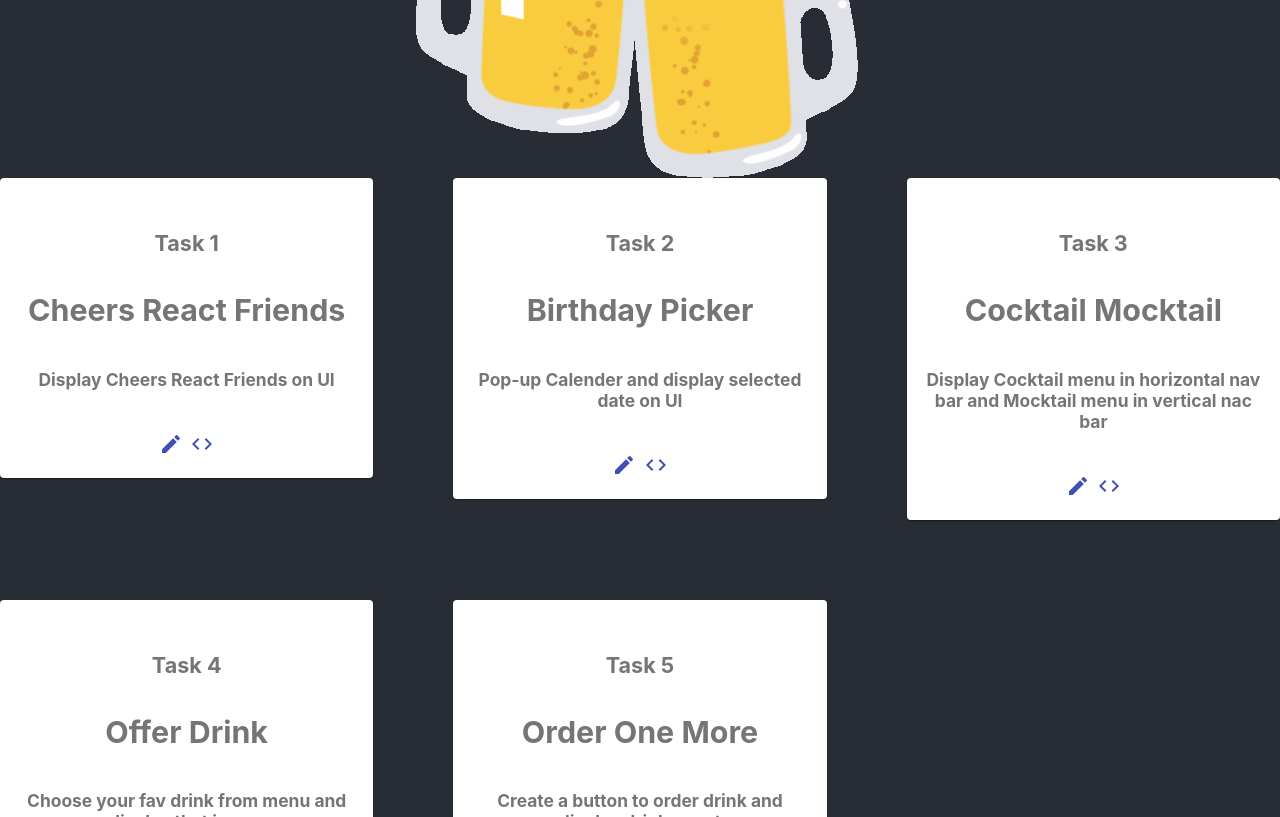
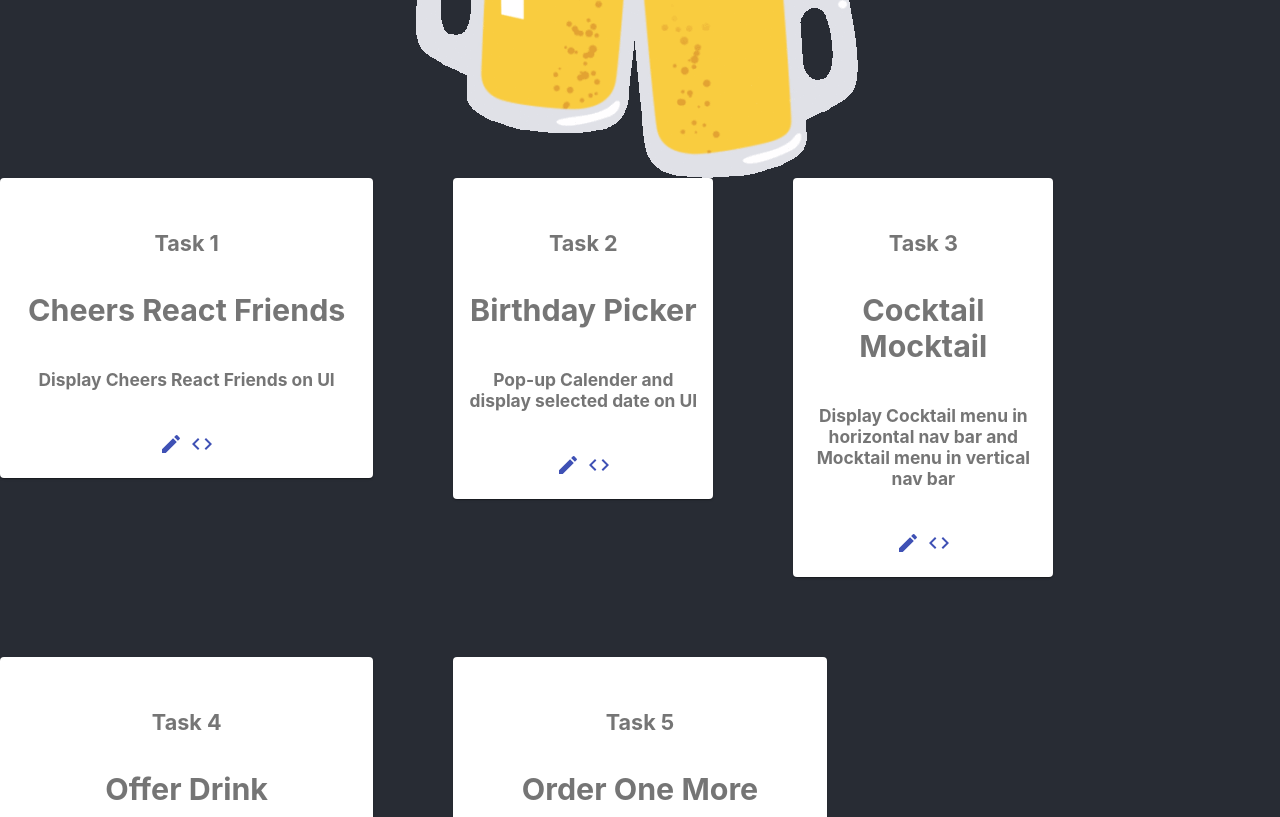
Before and after one commit to codingyoga/reactjs-friends, a React (Create React App) app: page / in a window 1280 px wide. Shown: the part 620-1437 px from the top of the page. Built offline with nearby package versions, Linux system fonts and the light colour scheme; a web font is replaced by a local one.

Commit message:
Modified Nav

```diff
--- a/src/Tasks.js
+++ b/src/Tasks.js
@@ -44,7 +44,7 @@ function Tasks() {
               <Link href="https://codesandbox.io/s/modest-pine-89j19?file=/src/App.js" target="_blank" rel="noopener noreferrer" ><CodeIcon></CodeIcon></Link>
           </Paper>
         </Grid>
-        <Grid item xs={4}>
+        <Grid item xs={3}>
           <Paper className={classes.paper}>
               <h5>Task 2</h5>
               <h3>Birthday Picker</h3>
@@ -53,11 +53,11 @@ function Tasks() {
               <Link href="https://codesandbox.io/s/modest-pine-89j19?file=/src/App.js" target="_blank" rel="noopener noreferrer" ><CodeIcon></CodeIcon></Link>
           </Paper>
         </Grid>
-        <Grid item xs={4}>
+        <Grid item xs={3}>
           <Paper className={classes.paper}>
               <h5>Task 3</h5>
               <h3>Cocktail Mocktail</h3>
-              <h6>Display Cocktail menu in horizontal nav bar and Mocktail menu in vertical nac bar</h6>
+              <h6>Display Cocktail menu in horizontal nav bar and Mocktail menu in vertical nav bar</h6>
               <Link href="https://codesandbox.io/s/new" target="_blank" rel="noopener noreferrer" > <CreateIcon></CreateIcon></Link>&nbsp;
               <Link href="https://codesandbox.io/s/modest-pine-89j19?file=/src/App.js" target="_blank" rel="noopener noreferrer" ><CodeIcon></CodeIcon></Link>
           </Paper>
```
